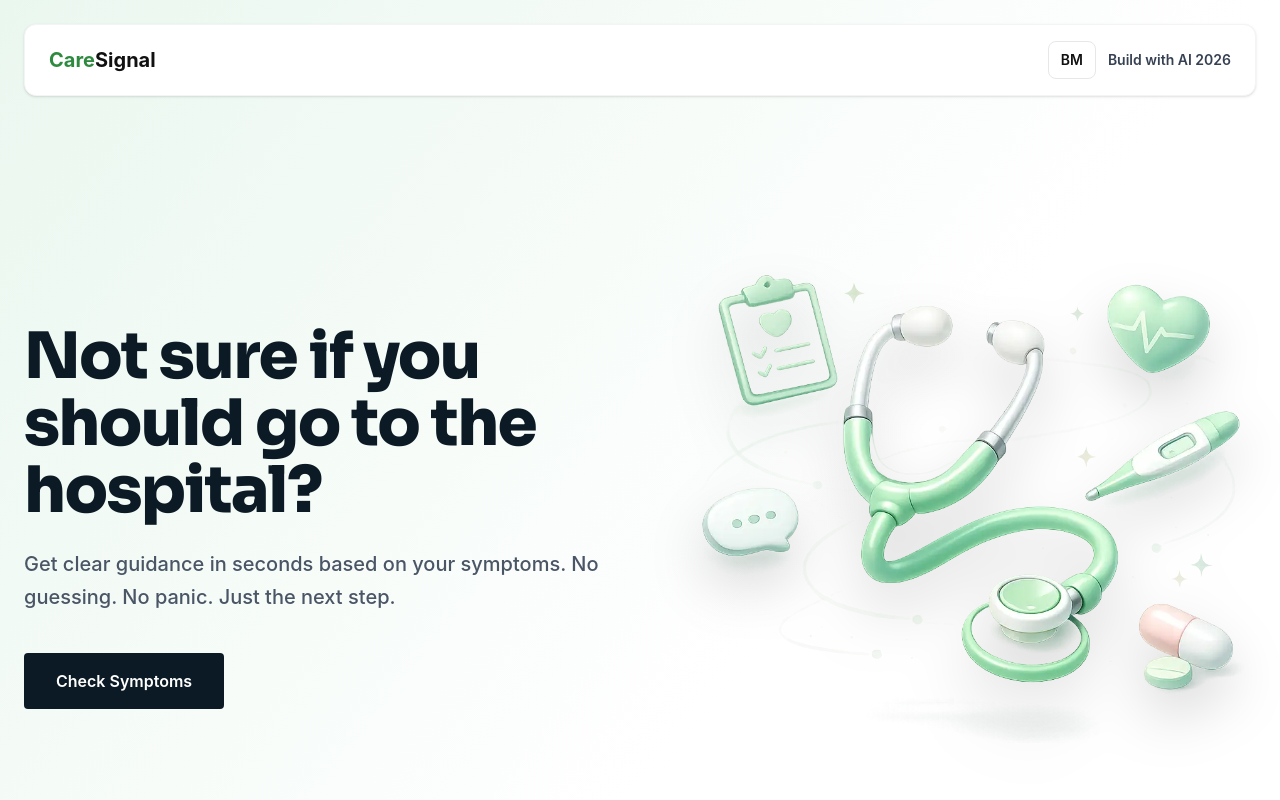
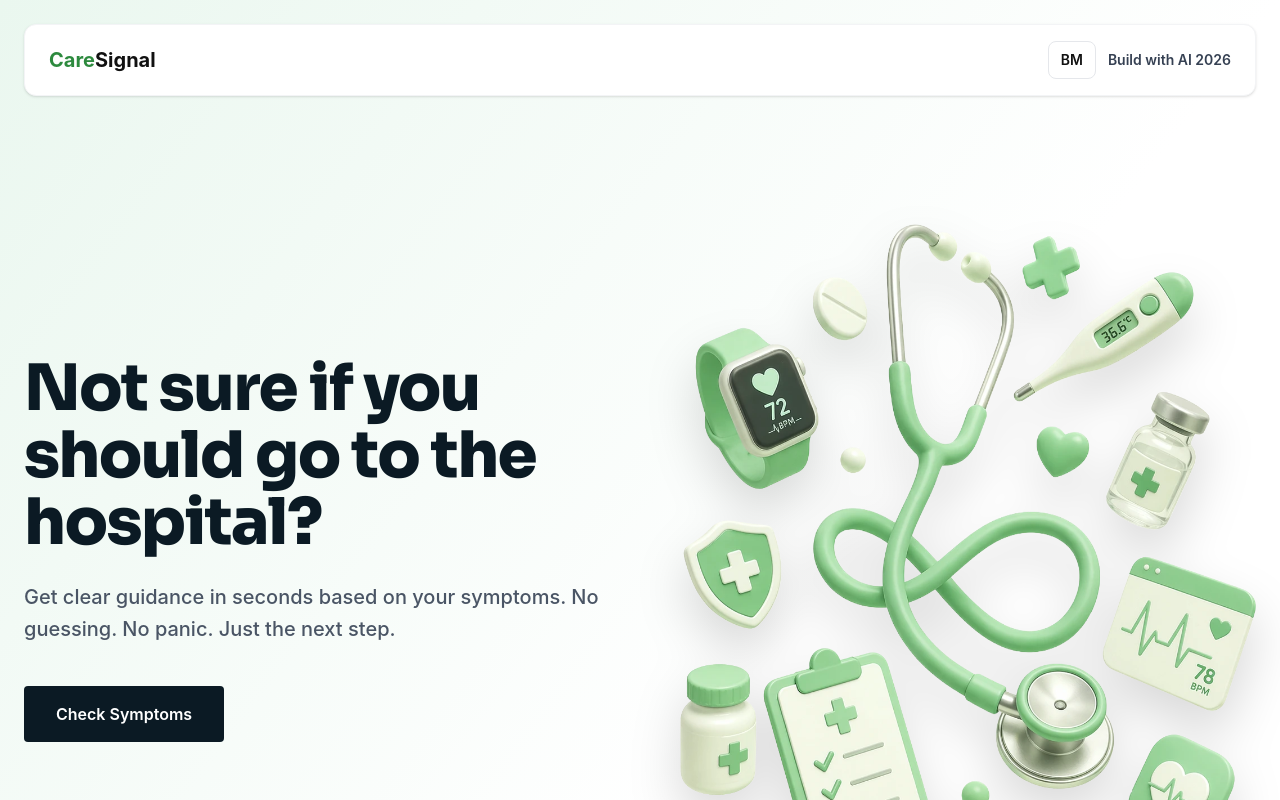
Before and after one commit to rithhaikal/CareSignal, a React (Vite) app: page / in a window 1280 px wide. Shown: the top 800 px of the page. Built offline with nearby package versions, Linux system fonts and the light colour scheme.

Commit message:
Hero BG change

```diff
--- a/src/app/components/LandingPage.tsx
+++ b/src/app/components/LandingPage.tsx
@@ -84,7 +84,7 @@ export function LandingPage({ onCheckNow, language, onToggleLanguage }: LandingP
             <img
               src="/hero.webp"
               alt="CareSignal symptom guidance illustration"
-              className="w-full max-w-2xl scale-110 drop-shadow-2xl object-contain mix-blend-darken"
+              className="w-full max-w-xl scale-100 drop-shadow-2xl object-contain mix-blend-darken"
             />
           </div>
         </div>
```
Also changed, not shown: public/hero.webp.
